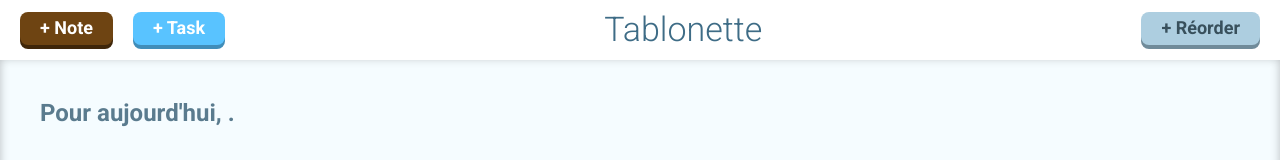
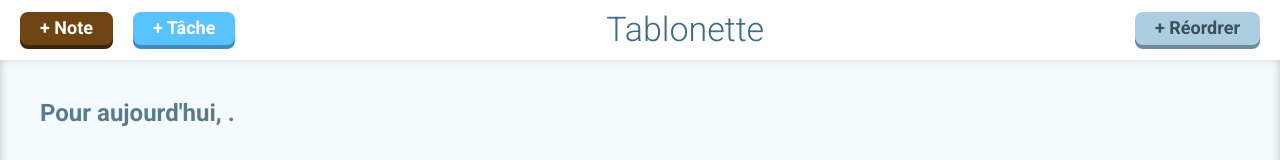
Before and after one commit to rdemarta/IHM_Projet1, an Electron app: page index.html in a window 1280 px wide. Shown: the top 160 px of the page. Drawn offline with Linux system fonts and the light colour scheme; no server answers.

Commit message:
Fix buttons names

```diff
--- a/index.html
+++ b/index.html
@@ -13,8 +13,8 @@
 
         <header id="header">
             <button id="btnNewNote" class="btn btn--note" onclick="toggleById('modal--newNote')">+ Note</button>
-            <button id="btnNewTask" class="btn btn--task" onclick="toggleById('modal--newTask')">+ Task</button>
-            <button class="btn btn--default">+ Réorder</button>
+            <button id="btnNewTask" class="btn btn--task" onclick="toggleById('modal--newTask')">+ Tâche</button>
+            <button class="btn btn--default">+ Réordrer</button>
             <div class="header__title">
                 Tablonette
             </div>
```
